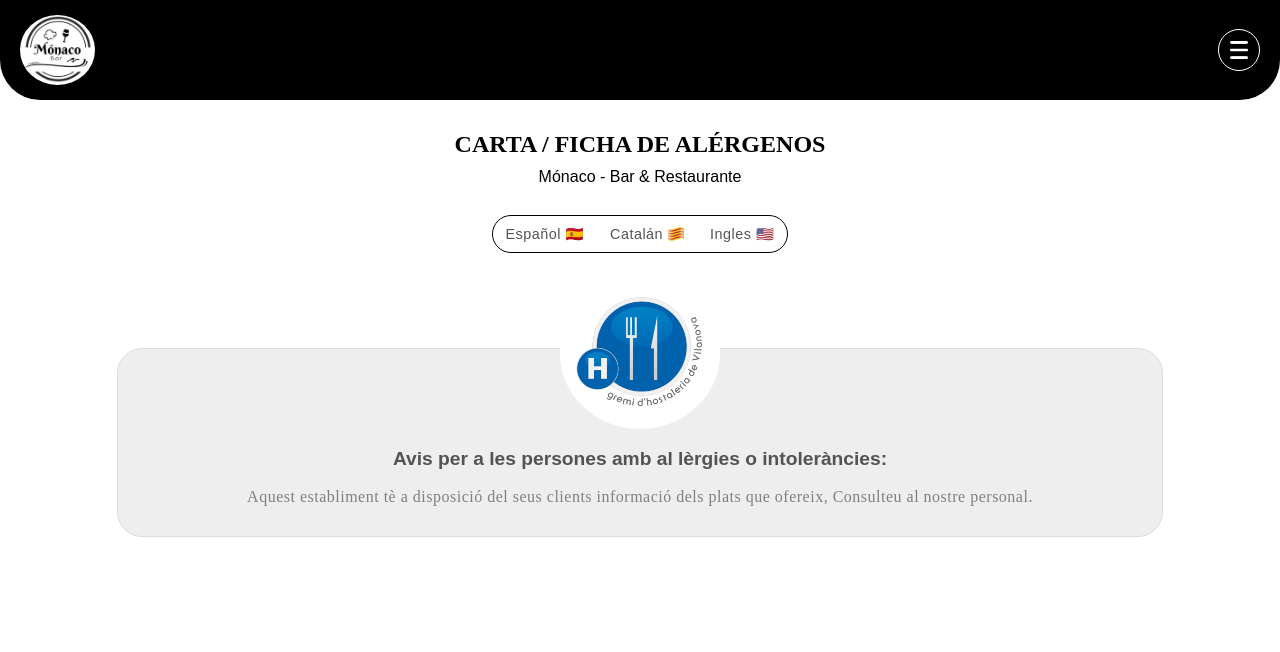
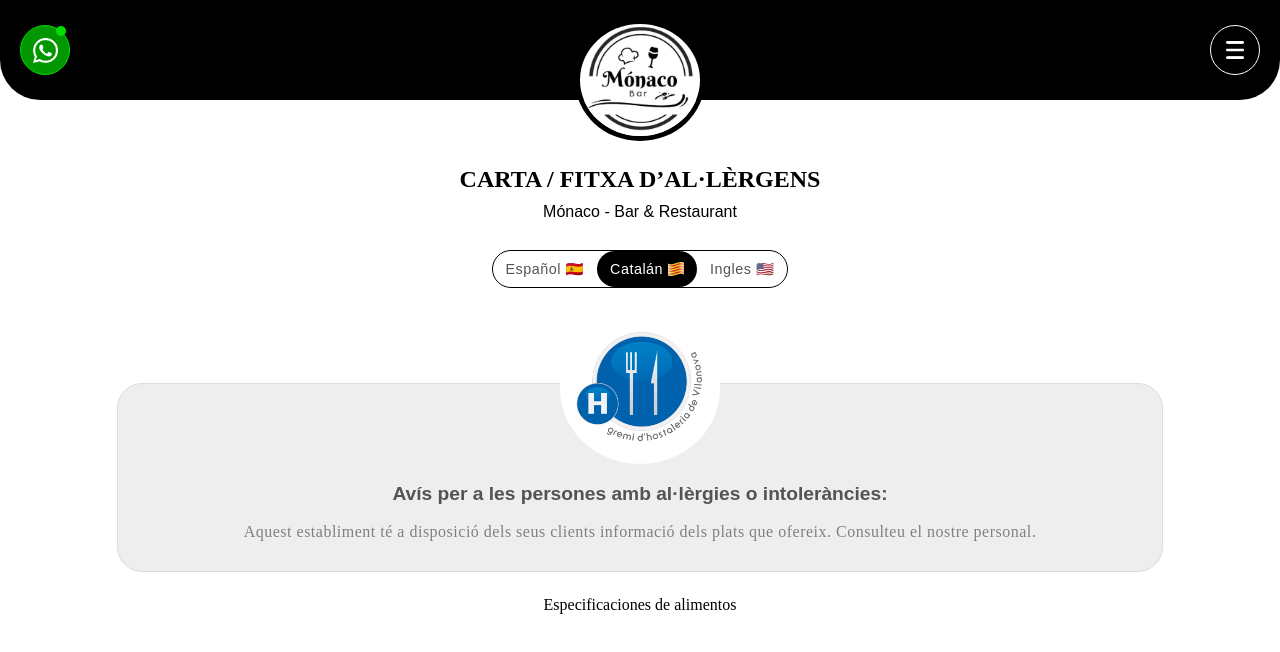
Before and after one commit to walkeriano/bar-monaco, a plain HTML site: page index.html in a window 1280 px wide. Drawn offline with Linux system fonts and the light colour scheme.

Commit message:
changes ready

```diff
--- a/index.html
+++ b/index.html
@@ -9,6 +9,9 @@
   </head>
   <body class="container">
     <header class="header-section">
+      <button class="btn-wss">
+        <img src="/static/img/wss.png" alt="icon-menu" />
+      </button>
       <img
         src="/static/img/logo-monaco.jpg"
         alt="logo-monaco"
@@ -20,18 +23,22 @@
     </header>
     <main class="main-section">
       <section class="first-section">
-        <h1>Carta / Ficha de alérgenos</h1>
-        <h2>Mónaco - Bar & Restaurante</h2>
+        <h1 id="titulo-principal"></h1>
+        <h2 id="subtitulo-principal"></h2>
       </section>
       <section class="menu-idiomas">
-        <div>
+        <div data-lang="es">
           <p>Español 🇪🇸</p>
         </div>
-        <div>
+        <div data-lang="cat">
           <p>Catalán</p>
-          <img src="/static/img/bandera-cat.png" alt="bandera-catalana" class="icon-bandera">
+          <img
+            src="/static/img/bandera-cat.png"
+            alt="bandera-catalana"
+            class="icon-bandera"
+          />
         </div>
-        <div>
+        <div data-lang="en">
           <p>Ingles 🇺🇸</p>
         </div>
       </section>
@@ -43,14 +50,15 @@
             class="logo-gremio"
           />
         </div>
-
-        <h3>Avis per a les persones amb al lèrgies o intoleràncies:</h3>
-        <h4>
-          Aquest establiment tè a disposició del seus clients informació dels
-          plats que ofereix, Consulteu al nostre personal.
-        </h4>
+        <h3 id="titulo-intro"></h3>
+        <h4 id="texto-intro"></h4>
+      </section>
+      <section>
+        <h3>Especificaciones de alimentos</h3>
+        <section></section>
       </section>
     </main>
     <footer class="footer-section"></footer>
+    <script src="static/js/script.js" defer></script>
   </body>
 </html>
--- a/static/css/styles.css
+++ b/static/css/styles.css
@@ -12,19 +12,19 @@
   display: flex;
   align-items: center;
   justify-content: space-between;
-  gap: 10px;
   background-color: black;
   border-radius: 0px 0px 40px 40px;
 }
 
 .logo-monaco-header {
-  width: 75px;
+  width: 120px;
   border-radius: 50%;
-  margin-left: 20px;
+  margin-top: 60px;
+  border: 5px solid black;
 }
 
 .btn-menu {
-  width: 42px;
+  width: 50px;
   aspect-ratio: 1;
   border-radius: 50%;
   border-radius: 50%;
@@ -37,6 +37,36 @@
   display: flex;
   align-items: center;
   justify-content: center;
+}
+
+.btn-wss {
+  width: 50px;
+  aspect-ratio: 1;
+  border-radius: 50%;
+  border-radius: 50%;
+  display: flex;
+  align-items: center;
+  justify-content: center;
+  background-color: rgb(0, 151, 0);
+  border: 1px solid rgb(0, 222, 0);
+  margin-left: 20px;
+  position: relative;
+}
+
+.btn-wss img {
+  width: 25px;
+}
+
+.btn-wss::after{
+  content: "";
+  position: absolute;
+  width: 10px;
+  aspect-ratio: 1;
+  top: 0px;
+  right: 3px;
+  background-color: rgb(0, 222, 0);
+  border-radius: 50%;
+  z-index: 100;
 }
 
 .btn-menu:hover {
@@ -69,7 +99,7 @@
   justify-content: space-between;
   gap: 10px;
   padding: 5px 20px;
-  margin-top: 25px;
+  margin-top: 60px;
 }
 
 .first-section h1 {
@@ -131,8 +161,7 @@
   color: grey;
 }
 
-
-.menu-idiomas{
+.menu-idiomas {
   border: 1px solid black;
   display: flex;
   align-items: center;
@@ -140,7 +169,7 @@
   border-radius: 50px;
 }
 
-.menu-idiomas div{
+.menu-idiomas div {
   border: 1px solid transparent;
   padding: 10px 12px;
   border-radius: 50px;
@@ -148,25 +177,33 @@
   align-items: center;
   justify-content: center;
   gap: 5px;
+  transition: all 0.2s ease;
+  cursor: pointer;
 }
 
-.menu-idiomas div:hover{
+.menu-idiomas div.active-lang {
   background-color: black;
 }
 
+.menu-idiomas div:hover {
+  background-color: black;
+}
 
-.menu-idiomas div p{
+.menu-idiomas div p {
   font-size: 0.9rem;
   letter-spacing: 0.5px;
   color: rgb(84, 84, 84);
   font-family: Arial, Helvetica, sans-serif;
 }
 
-
-.menu-idiomas div:hover p{
+.menu-idiomas div:hover p {
   color: white;
 }
 
-.icon-bandera{
+.menu-idiomas div.active-lang p {
+  color: white;
+}
+
+.icon-bandera {
   width: 16px;
 }
--- /dev/null
+++ b/static/js/script.js
@@ -0,0 +1,66 @@
+// Diccionario de idiomas
+const textos = {
+  es: {
+    paginaTitulo: "Carta / Ficha de alérgenos",
+    paginaSubtitulo: "Mónaco - Bar & Restaurante",
+    titulo: "Aviso para personas con alergias o intolerancias:",
+    texto:
+      "Este establecimiento tiene a disposición de sus clientes información sobre los platos que ofrece. Consulte a nuestro personal."
+  },
+  cat: {
+    paginaTitulo: "Carta / Fitxa d’al·lèrgens",
+    paginaSubtitulo: "Mónaco - Bar & Restaurant",
+    titulo: "Avís per a les persones amb al·lèrgies o intoleràncies:",
+    texto:
+      "Aquest establiment té a disposició dels seus clients informació dels plats que ofereix. Consulteu el nostre personal."
+  },
+  en: {
+    paginaTitulo: "Allergen Menu / Information Sheet",
+    paginaSubtitulo: "Monaco - Bar & Restaurant",
+    titulo: "Notice for people with allergies or intolerances:",
+    texto:
+      "This establishment has information about the dishes it offers available for customers. Please ask our staff."
+  }
+};
+
+document.addEventListener("DOMContentLoaded", () => {
+  const tituloIntro = document.getElementById("titulo-intro");
+  const textoIntro = document.getElementById("texto-intro");
+
+  const tituloPrincipal = document.getElementById("titulo-principal");
+  const subtituloPrincipal = document.getElementById("subtitulo-principal");
+
+  const botonesIdioma = document.querySelectorAll(".menu-idiomas [data-lang]");
+
+  function cambiarIdioma(idioma) {
+    const contenido = textos[idioma];
+    if (!contenido) return;
+
+    // Intro de alérgenos
+    tituloIntro.textContent = contenido.titulo;
+    textoIntro.textContent = contenido.texto;
+
+    // Títulos principales
+    tituloPrincipal.textContent = contenido.paginaTitulo;
+    subtituloPrincipal.textContent = contenido.paginaSubtitulo;
+
+    // Marcar idioma activo
+    botonesIdioma.forEach(boton => {
+      const lang = boton.getAttribute("data-lang");
+      boton.classList.toggle("active-lang", lang === idioma);
+    });
+  }
+
+  // Eventos click en idiomas
+  botonesIdioma.forEach(boton => {
+    boton.addEventListener("click", () => {
+      const lang = boton.getAttribute("data-lang");
+      cambiarIdioma(lang);
+      localStorage.setItem("idioma-preferido", lang);
+    });
+  });
+
+  // Idioma inicial: catalán
+  const idiomaGuardado = localStorage.getItem("idioma-preferido");
+  cambiarIdioma(idiomaGuardado || "cat");
+});
```
Also changed, not shown: static/img/wss.png (added).
